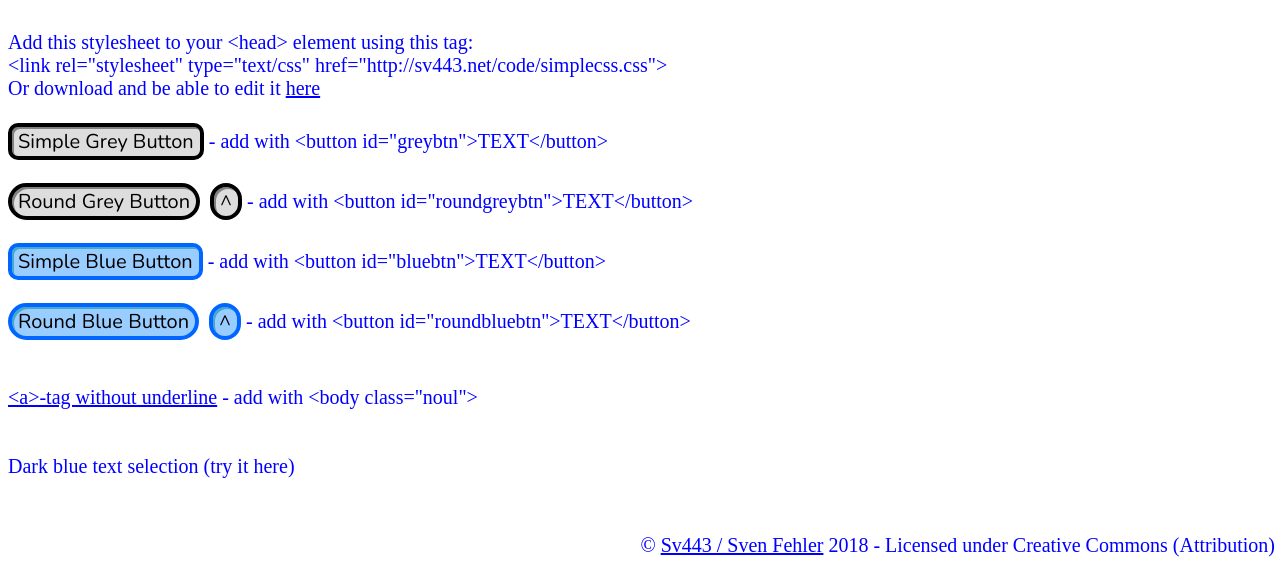
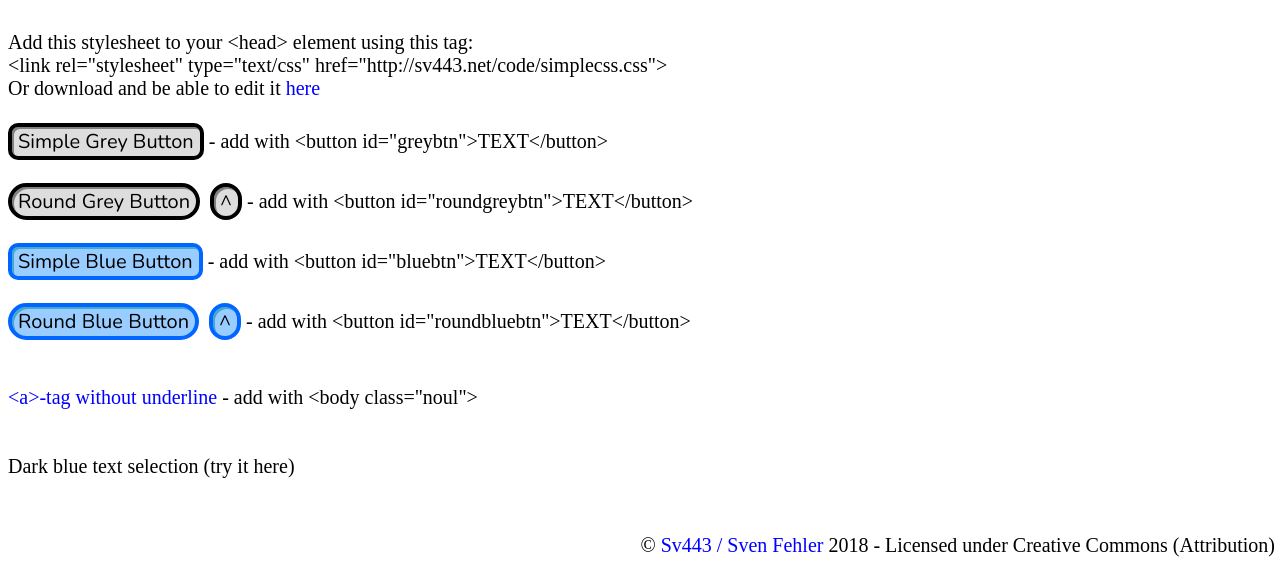
Before and after one commit to Sv443/GitHub.io-Page, a plain HTML site: page simplecss.html in a window 1280 px wide. Shown: the part 238-800 px from the top of the page. Drawn offline with nearby package versions, Linux system fonts and the light colour scheme.

Commit message:
Update simplecss.html

```diff
--- a/simplecss.html
+++ b/simplecss.html
@@ -16,7 +16,7 @@ Code written by Hand by Sv443 / Sven Fehler
 <style>
 	::selection{background:rgba(0,51,204,.6);color:#000;text-shadow:none}
 	::-moz-selection{background:rgba(0,51,204,.6);color:#000;text-shadow:none}
-	.noul{color:blue;text-decoration:none}
+	.noul a{color:blue;text-decoration:none}
 	#greybtn{width:auto;height:auto;font-size:20px;font-family:'Nunito',sans-serif;box-shadow:2px 2px 0 #828181 inset;background-color:#ddd;color:#000;border:4px solid #000;border-radius:10px}
 	#greybtn:hover{background-color:#aaa;color:#fff;border:4px solid #000;border-radius:10px}
 	#greybtn:active{box-shadow:2px 2px 0 #000 inset;background-color:#000;color:#fff;border:4px solid #000;border-radius:10px}
```
